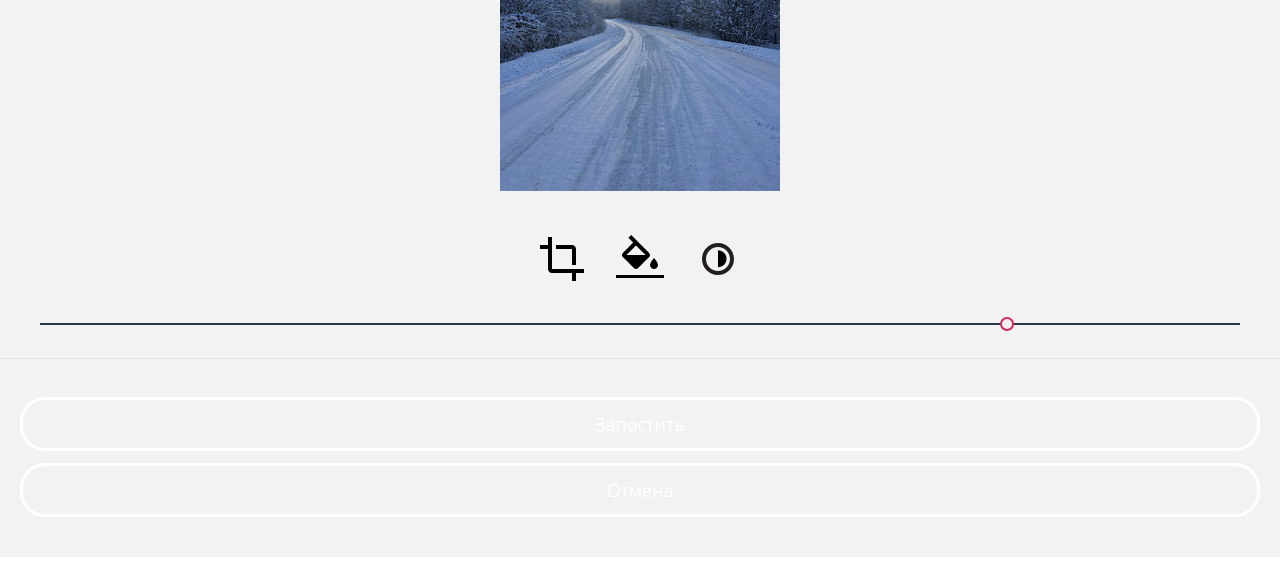
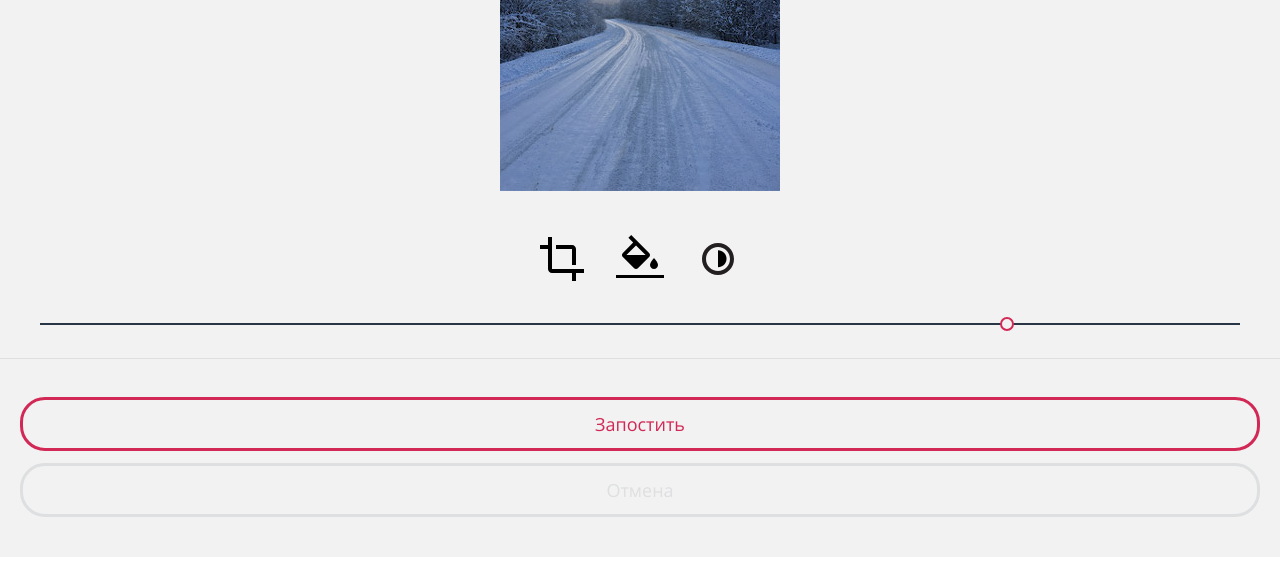
Before and after one commit to andr-off/30867-pink, a website: page photo.html in a window 1280 px wide. Shown: the part 3257-3832 px from the top of the page. Drawn offline with nearby package versions, Linux system fonts and the light colour scheme; files that its build step writes are made by us from their sources.

Commit message:
Добавил состояния для блока btn

```diff
--- a/sass/blocks/_btn.scss
+++ b/sass/blocks/_btn.scss
@@ -8,4 +8,14 @@
   text-decoration: none;
   color: white;
   background-color: transparent;
+
+  &--send {
+    border-color: #d22856;
+    color: #d22856;
+  }
+
+  &--disabled {
+    border-color: #dddfe0;
+    color: #dddfe0;
+  }
 }
```
